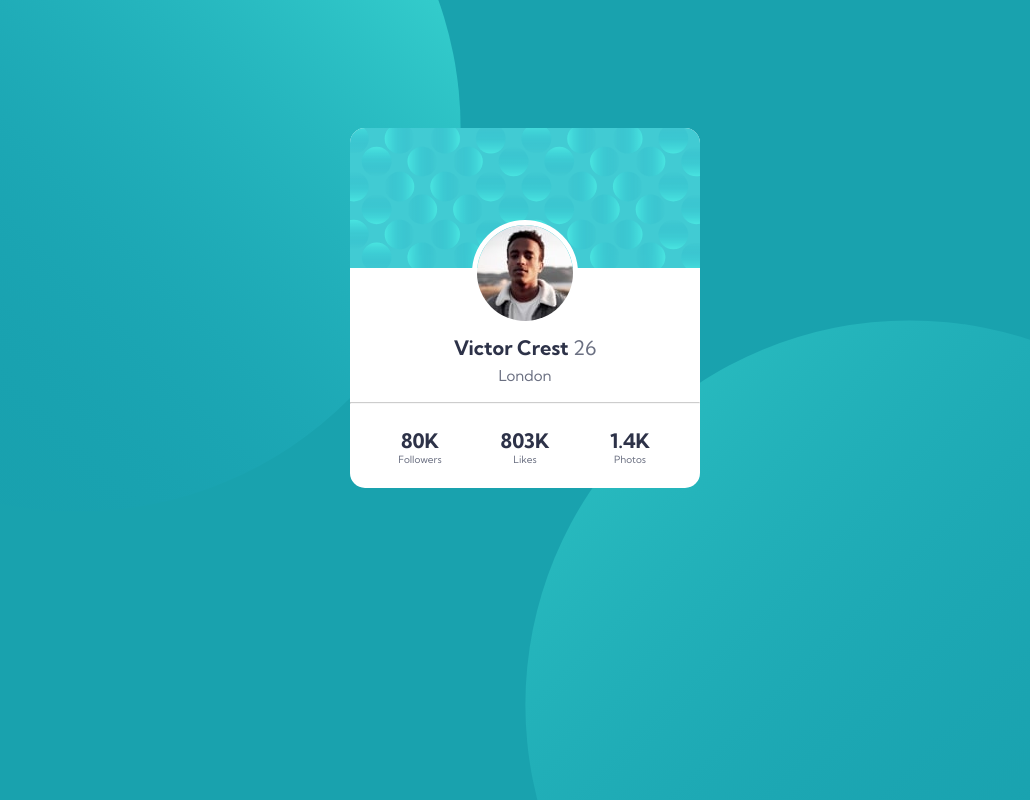
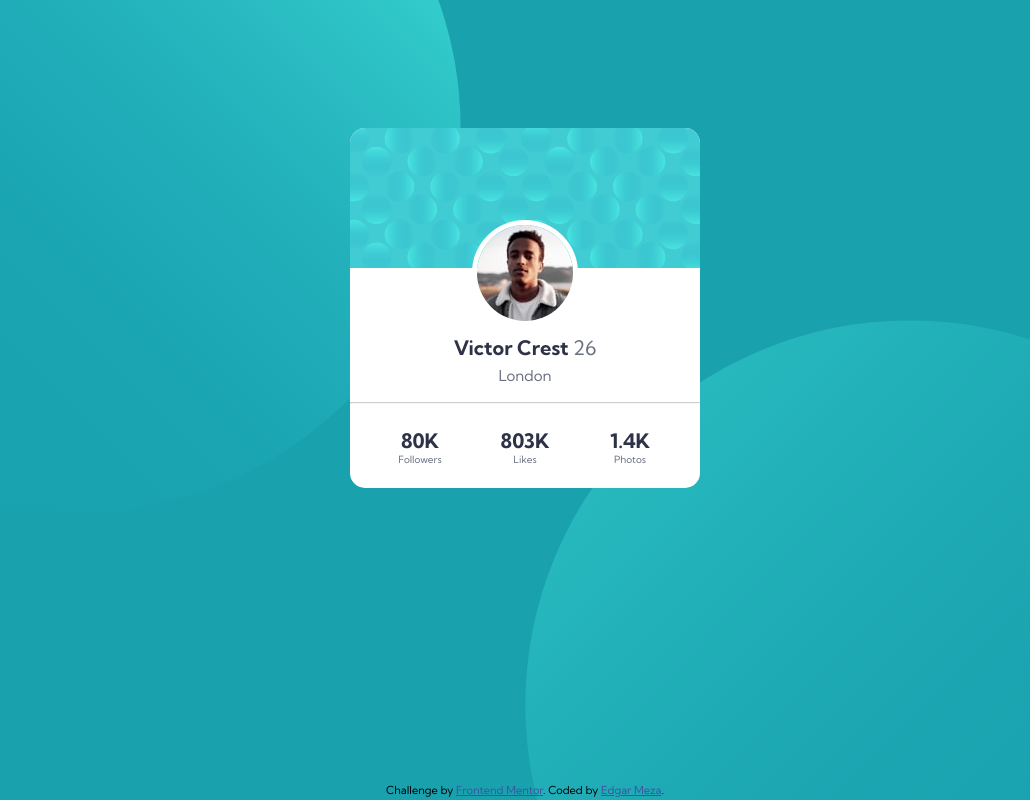
Before and after one commit to Edgar-Meza/Profile-card, a plain HTML site: page index.html in a window 1280 px wide. Shown: the whole page, without its empty margins (115-1145 px from the left). Drawn offline with Linux system fonts and the light colour scheme.

Commit message:
se cmabio estilos de footer

```diff
--- a/index.html
+++ b/index.html
@@ -41,9 +41,9 @@
       <img src="images/bg-pattern-bottom.svg" alt="background bottom">
     </div>
   </main>
-  <div class="attribution">
+  <footer class="attribution">
     Challenge by <a href="https://www.frontendmentor.io?ref=challenge" target="_blank">Frontend Mentor</a>.
-    Coded by <a href="#">Your Name Here</a>.
-  </div>
+    Coded by <a href="https://github.com/Edgar-Meza">Edgar Meza</a>.
+  </footer>
 </body>
 </html>
--- a/sass/style.scss
+++ b/sass/style.scss
@@ -104,6 +104,11 @@ main {
 .attribution {
     font-size: 11px;
     text-align: center;
+    z-index: 12;
+    position: absolute;
+    bottom: 3px;
+    text-align: center;
+    width: 100%;
     a {
         color: hsl(228, 45%, 44%);
     }
```
Also changed, not shown: css/style.css, 1 other file.
